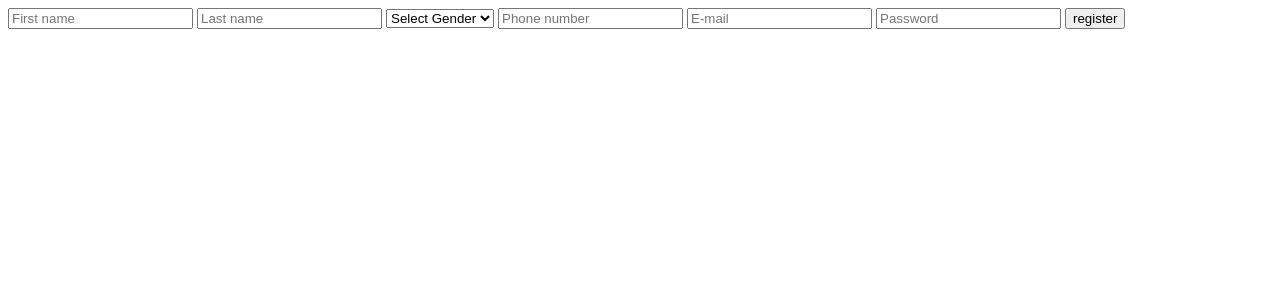
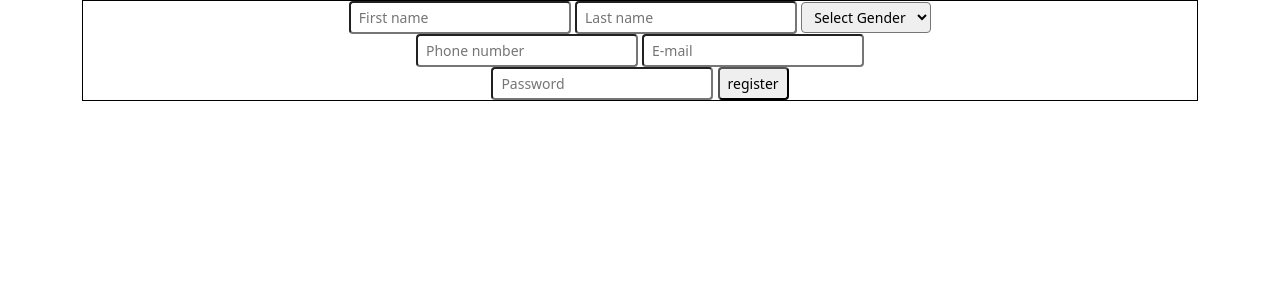
Before and after one commit to RockyBalbonys/SalonAppointmentSystem, a PHP site: page /SalonAppointmentSystem/register.php in a window 1280 px wide. Shown: the top 300 px of the page. Run offline with PHP 8.4, Linux system fonts and the light colour scheme.

Commit message:
pics moved in a folder

```diff
--- a/client/register.php
+++ b/client/register.php
@@ -4,22 +4,30 @@
     <meta charset="UTF-8">
     <meta name="viewport" content="width=device-width, initial-scale=1.0">
     <title>Salon | Register</title>
+    <link rel="stylesheet" href="https://cdn.jsdelivr.net/npm/bootstrap@5.3.2/dist/css/bootstrap.min.css">
 </head>
 <body>
-    <div>
-        <form method="post">
-            <input type="text" name="reg_firstname" placeholder="First name">
-            <input type="text" name="reg_lastname" placeholder="Last name">
-            <select  name="reg_gender" placeholder="Gender">
+    <div class="container">
+        <form method="post" class="border border-black">
+            <div class="container text-center ">
+                <input class="form-control-sm col" type="text" name="reg_firstname" placeholder="First name">
+                <input class="form-control-sm col" type="text" name="reg_lastname" placeholder="Last name">
+                <select class="form-control-sm col" name="reg_gender" placeholder="Gender">
                     <option value=0>Select Gender</option>
                     <option value=1>Male</option>
                     <option value=2>Female</option>
                     <option value=3>Other</option>
             </select>
-            <input type="text" name="reg_phonenumber" placeholder="Phone number">
-            <input type="text" name="reg_email" placeholder="E-mail">
-            <input type="password" name="reg_password" placeholder="Password">
-            <input type="submit" value = "register">
+            </div>
+            <div class="container text-center">
+                <input class="form-control-sm col" type="text" name="reg_phonenumber" placeholder="Phone number">
+                <input class="form-control-sm col" type="text" name="reg_email" placeholder="E-mail">
+            </div>
+            <div class="container text-center">
+                <input class="form-control-sm" type="password" name="reg_password" placeholder="Password">
+                <input class="form-control-sm" type="submit" value = "register">
+            </div>
+
         </form>
     </div>
         <?php
@@ -44,5 +52,8 @@
 
 
         ?>
+
+
+<script src="https://cdn.jsdelivr.net/npm/bootstrap@5.3.2/dist/js/bootstrap.bundle.min.js"></script>
 </body>
 </html>
```
Also changed, not shown: client/assets/salon_bg.jpg (renamed from client/salon_bg.jpg), client/style.css (deleted).
